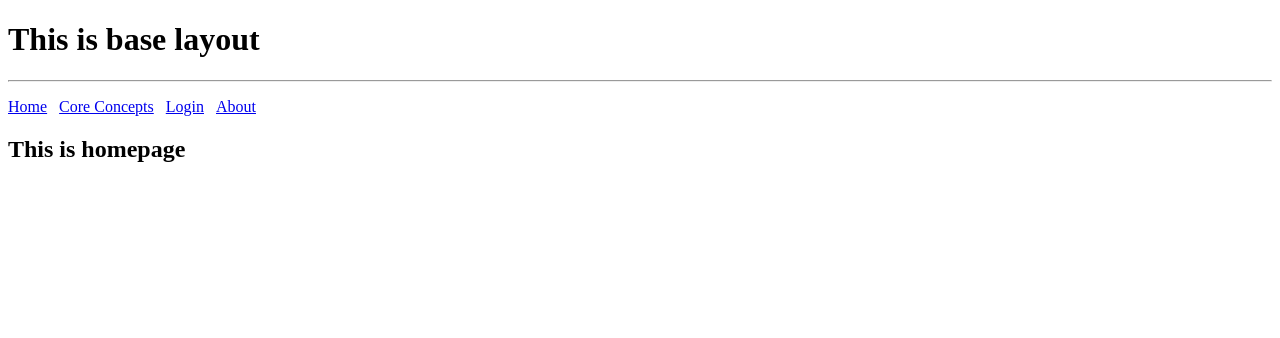
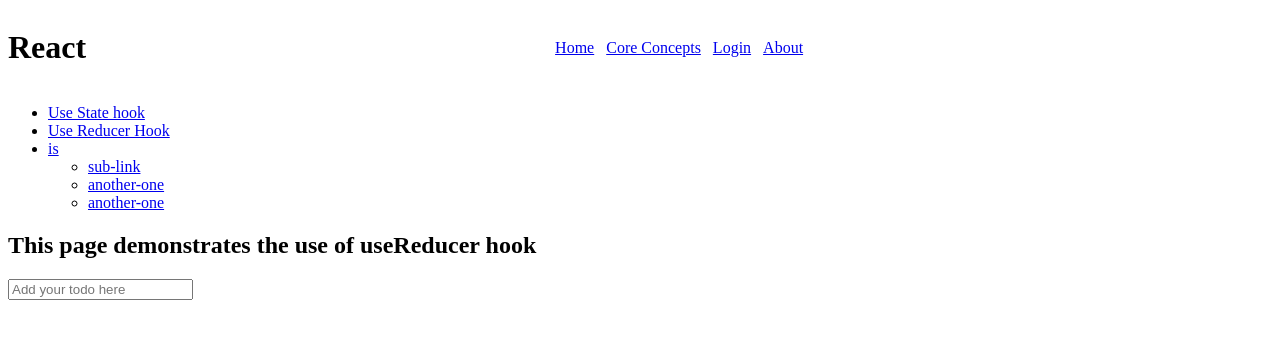
Before and after one commit to raj-2093/ReactConceptsInPractice, a React (Vite) app: page /ConceptUseReducer in a window 1280 px wide. Before the commit this address led to /. Shown: the top 338 px of the page. Built offline with nearby package versions, Linux system fonts and the light colour scheme.

Commit message:
Added a one page simple todo application system in useReducer concept page

```diff
--- a/src/App.jsx
+++ b/src/App.jsx
@@ -3,6 +3,7 @@
 import BaseLayout from './layouts/BaseLayout';
 import FreeLayout from './layouts/FreeLayout';
 import { useLocation } from 'react-router';
+import Layout from './layouts/Layout';
 
 function App() {
   const [count, setCount] = useState(0);
@@ -12,10 +13,9 @@
 
   return (
     <>
-    {["/login","/signup"].includes(location.pathname) ? (<FreeLayout>
-      <StandardRoutes/></FreeLayout>):(<BaseLayout>
+    <Layout>
       <StandardRoutes/>
-    </BaseLayout>)}
+    </Layout>
     </>
   );
 }
--- /dev/null
+++ b/src/components/concepts/Todo.jsx
@@ -0,0 +1,32 @@
+import React from "react";
+import { ACTIONS } from "../../pages/concepts/ConceptUseReducer";
+// import { ACTIONS } from "../../pages/concepts/ConceptUseReducer";
+
+export default function Todo({ todo, dispatch }) {
+  return (
+    <div>
+      <span
+        style={{
+          textDecoration: todo.complete ? "line-through" : "none",
+        }}
+      >
+        {todo.todo}
+      </span>
+      <button
+        onClick={() => {
+          dispatch({ type: ACTIONS.TOGGLE_TODO, payload: { id: todo.id } });
+          // return dispatch({ type: "toggle_todo", payload: { id: todo.id } });
+        }}
+      >
+        Toggle
+      </button>
+      <button
+        onClick={() =>
+          dispatch({ type: ACTIONS.DELETE_TODO, payload: { id: todo.id } })
+        }
+      >
+        Delete
+      </button>
+    </div>
+  );
+}
--- /dev/null
+++ b/src/components/leftNav/LeftNav.jsx
@@ -0,0 +1,41 @@
+import React from "react";
+import { Link } from "react-router";
+
+const leftNavlinks = [
+  {
+    label: "",
+    path: "",
+    child: {},
+  },
+];
+
+export default function LeftNav() {
+  return (
+    <div>
+      <nav>
+        <ul>
+          <li>
+            <Link to={"/ConceptUseState"}>Use State hook</Link>
+          </li>
+          <li>
+            <Link to={"/ConceptUseReducer"}>Use Reducer Hook</Link>
+          </li>
+          <li>
+            <Link to={"/is"}>is</Link>
+            <ul>
+              <li>
+                <Link to={"/sub-link"}>sub-link</Link>
+              </li>
+              <li>
+                <Link to={"/another-one"}>another-one</Link>
+              </li>
+              <li>
+                <Link to={"/another-one"}>another-one</Link>
+              </li>
+            </ul>
+          </li>
+        </ul>
+      </nav>
+    </div>
+  );
+}
--- a/src/components/topNav/TopNav.jsx
+++ b/src/components/topNav/TopNav.jsx
@@ -1,28 +1,59 @@
-import React from 'react'
-import { Link } from 'react-router'
-import { useAuth } from '../../contexts/AuthContext'
+import React from "react";
+import { Link } from "react-router";
+import { useAuth } from "../../contexts/AuthContext";
 
 export default function TopNav() {
-  const {isAuthenticated, logout} = useAuth();
+  const { isAuthenticated, logout } = useAuth();
   return (
-    <>
-    <nav>
-      <ul type="none" style={{
+    <div
+      style={{
         display: "flex",
+        alignItems: "center",
         gap: "12px",
-        padding: 0
-      }}>
-        <li><Link to="/">Home</Link></li>
-        <li><Link to="/">Core Concepts</Link></li>
-        {!isAuthenticated && (<li><Link to="/login">Login</Link></li>)}
-        <li><Link to="/about">About</Link></li>
-        {isAuthenticated && (<li style={{
-          marginLeft: "auto"
-        }}><button onClick={()=>{
-          logout();
-        }}>Logout</button></li>)}
-      </ul>
-    </nav>
-    </>
-  )
+        justifyContent: "space-between",
+      }}
+    >
+      <div>
+        <h1>React</h1>
+      </div>
+      <div>
+        <nav>
+          <ul
+            type="none"
+            style={{
+              display: "flex",
+              gap: "12px",
+              padding: 0,
+            }}
+          >
+            <li>
+              <Link to="/">Home</Link>
+            </li>
+            <li>
+              <Link to="/">Core Concepts</Link>
+            </li>
+            {!isAuthenticated && (
+              <li>
+                <Link to="/login">Login</Link>
+              </li>
+            )}
+            <li>
+              <Link to="/about">About</Link>
+            </li>
+          </ul>
+        </nav>
+      </div>
+      <div>
+        {isAuthenticated && (
+          <button
+            onClick={() => {
+              logout();
+            }}
+          >
+            Logout
+          </button>
+        )}
+      </div>
+    </div>
+  );
 }
--- /dev/null
+++ b/src/layouts/Layout.jsx
@@ -0,0 +1,15 @@
+import React from "react";
+import TopNav from "../components/topNav/TopNav";
+import { useAuth } from "../contexts/AuthContext";
+import LeftNav from "../components/leftNav/LeftNav";
+
+export default function Layout({ children }) {
+  const { isAuthenticated } = useAuth();
+  return (
+    <>
+      <TopNav />
+      <LeftNav />
+      {children}
+    </>
+  );
+}
--- /dev/null
+++ b/src/pages/concepts/ConceptUseReducer.jsx
@@ -0,0 +1,69 @@
+import React, { useReducer, useState } from "react";
+import Todo from "../../components/concepts/Todo";
+
+export const ACTIONS = {
+  ADD_TODO: "add-todo",
+  TOGGLE_TODO: "toggle-todo",
+  DELETE_TODO: "delete-todo",
+};
+
+const reducer = (todos, action) => {
+  switch (action.type) {
+    case ACTIONS.ADD_TODO:
+      console.log("Todos - ", todos);
+      return [...todos, addTodo(action.payload.todo)];
+
+    case ACTIONS.TOGGLE_TODO:
+      console.log("reducer Todos - ", todos);
+      return todos.map((todo) => {
+        if (todo.id === action.payload.id) {
+          return { ...todo, complete: !todo.complete };
+        }
+        return todo;
+      });
+
+    case ACTIONS.DELETE_TODO:
+      return todos.filter((todo) => todo.id !== action.payload.id);
+
+    default:
+      return todos;
+  }
+};
+
+function addTodo(todo) {
+  return { id: Date.now(), todo: todo, complete: false };
+}
+
+export default function ConceptUseReducer() {
+  const [todos, dispatch] = useReducer(reducer, []);
+  const [todo, setTodo] = useState("");
+
+  function handleSubmit(e) {
+    e.preventDefault();
+    dispatch({ type: ACTIONS.ADD_TODO, payload: { todo: todo } });
+    setTodo("");
+  }
+
+  console.log(todos);
+
+  return (
+    <div>
+      <h2>This page demonstrates the use of useReducer hook</h2>
+
+      <form onSubmit={handleSubmit}>
+        <input
+          type="text"
+          name=""
+          id=""
+          placeholder="Add your todo here"
+          onChange={(e) => setTodo(e.target.value)}
+          value={todo}
+        />
+      </form>
+
+      {todos.map((todo) => {
+        return <Todo key={todo.id} todo={todo} dispatch={dispatch} />;
+      })}
+    </div>
+  );
+}
--- /dev/null
+++ b/src/pages/concepts/ConceptUseState.jsx
@@ -0,0 +1,48 @@
+import React from "react";
+
+export default function ConceptUseState() {
+  let num1,
+    num2,
+    sum = 0;
+  return (
+    <>
+      <h2>This page demonstrates the use of useState hook</h2>
+      <div>
+        <div>
+          <h4>Without useState</h4>
+          <hr />
+          <p>
+            Although the values will reflect on console as they change. The sum
+            doesn't change because component is not re-rendering as it changes
+          </p>
+          <div>
+            <input
+              type="number"
+              name=""
+              id=""
+              onChange={(e) => {
+                console.log("Quantity 1 changed, value is - ", e.target.value);
+                sum = sum + Number(e.target.value);
+                console.log("New value of sum is - ", sum);
+              }}
+            />
+            <input
+              type="number"
+              name=""
+              id=""
+              onChange={(e) => {
+                console.log("Quantity 2 changed, value is - ", e.target.value);
+                sum = sum + Number(e.target.value);
+                console.log("New value of sum is - ", sum);
+              }}
+            />
+            <span>
+              <b>Sum</b>: {sum}
+            </span>
+          </div>
+        </div>
+        <div></div>
+      </div>
+    </>
+  );
+}
--- a/src/routes/StandardRoutes.jsx
+++ b/src/routes/StandardRoutes.jsx
@@ -5,16 +5,20 @@
 import { BrowserRouter, Route, Routes } from "react-router";
 import Login from "../pages/login/Login";
 import Error from "../pages/error/Error";
+import ConceptUseState from "../pages/concepts/ConceptUseState";
+import ConceptUseReducer from "../pages/concepts/ConceptUseReducer";
 
 export default function StandardRoutes() {
   return (
     <>
-          <Routes>
-            <Route path="/" element={<Home />}></Route>
-            <Route path="/about" element={<About />}></Route>
-            <Route path='/login' element={<Login/>}/>
-            <Route path='*' element={<Error/>}/>
-          </Routes>
+      <Routes>
+        <Route path="/" element={<Home />}></Route>
+        <Route path="/about" element={<About />}></Route>
+        <Route path="/login" element={<Login />} />
+        <Route path="/ConceptUseState" element={<ConceptUseState />} />
+        <Route path="/ConceptUseReducer" element={<ConceptUseReducer />} />
+        <Route path="*" element={<Error />} />
+      </Routes>
     </>
   );
 }
```
Also changed, not shown: src/components/leftNav/LeftNavLinksList.jsx (added, +20 -0 lines).
